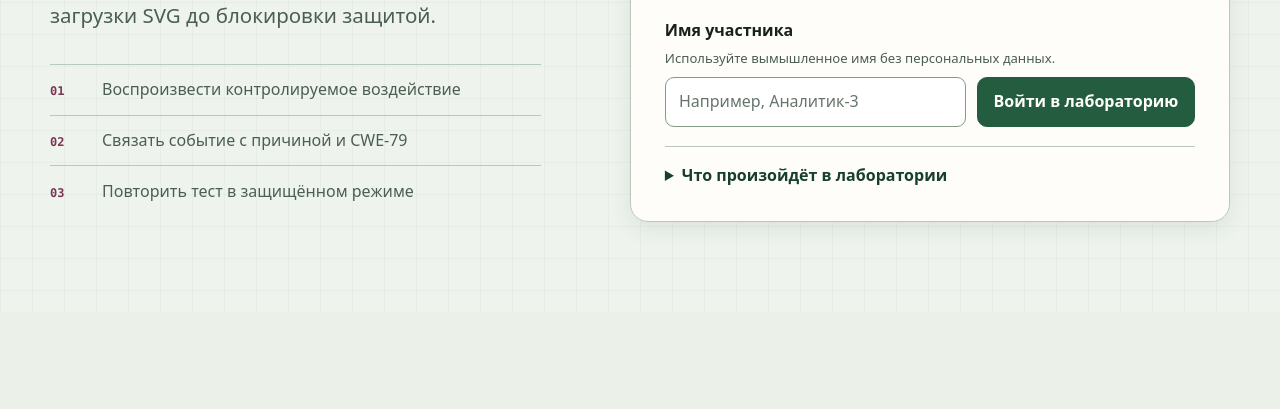
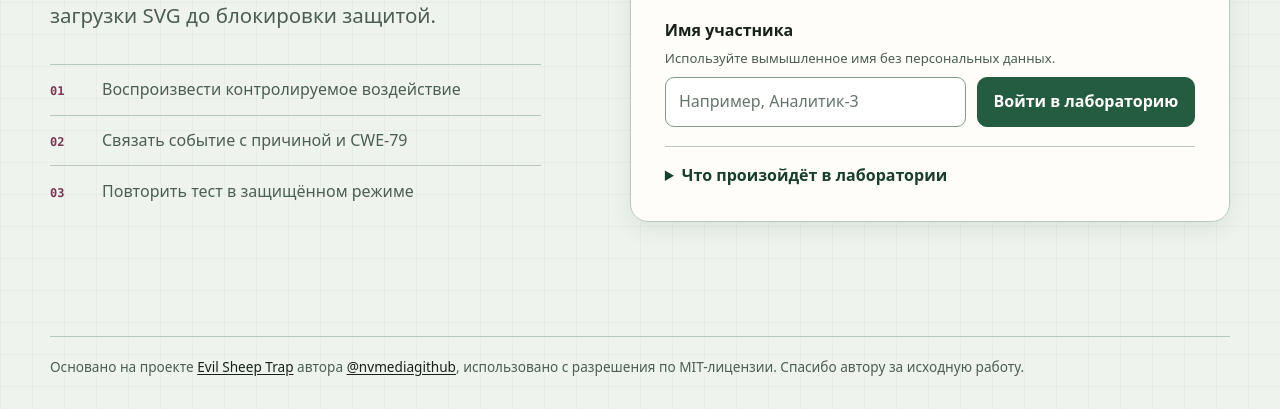
Before and after one commit to pikov-vitaliy/pikov-websec-lab, a Flask app: page / in a window 1280 px wide. Shown: the part 606-1015 px from the top of the page. Before the commit the page ends 897 px from the top, so only its background shows below. Run offline with Flask 3, Linux system fonts and the light colour scheme.

Commit message:
feat(ui): show upstream attribution on every page, including the landing page
The author credit, upstream link, and permission/MIT note lived only in
README.md and NOTICE.md; the running app UI had none. Add a bilingual (ru/en)
attribution footer in base.html so every page -- including the login landing
page -- links the upstream project (nvmediagithub/evil_sheep_trap) and the
author profile, and states it is used with permission under the MIT license.

Co-Authored-By: Claude Opus 4.8 <noreply@anthropic.com>
Claude-Session: https://claude.ai/code/session_01WBjHDy91HnXLBpfYpzhBKU

```diff
--- a/static/css/app.css
+++ b/static/css/app.css
@@ -182,6 +182,31 @@ code,
   gap: 1rem;
 }
 
+.site-footer {
+  width: min(calc(100% - 2rem), var(--content));
+  margin: 1.5rem auto 2rem;
+  padding-top: 1.15rem;
+  border-top: 1px solid var(--line);
+  color: var(--muted);
+  font-size: 0.85rem;
+  line-height: 1.55;
+}
+
+.site-footer .attribution {
+  margin: 0;
+}
+
+.attribution-link {
+  color: var(--ink);
+  text-decoration: underline;
+  text-underline-offset: 2px;
+}
+
+.attribution-link:hover,
+.attribution-link:focus-visible {
+  text-decoration-thickness: 2px;
+}
+
 .brand {
   display: inline-flex;
   align-items: center;
--- a/static/js/app.js
+++ b/static/js/app.js
@@ -6,6 +6,9 @@
       "a11y.skip": "К основному содержанию",
       "brand.subtitle": "Evil Sheep Trap · полигон Stored XSS",
       "brand.localOnly": "только локальный стенд",
+      "footer.basedOn": "Основано на проекте",
+      "footer.byAuthor": "автора",
+      "footer.permission": ", использовано с разрешения по MIT-лицензии. Спасибо автору за исходную работу.",
       "locale.label": "Язык интерфейса",
       "common.role": "Роль",
       "common.mode": "Режим",
@@ -195,6 +198,9 @@
       "a11y.skip": "Skip to main content",
       "brand.subtitle": "Evil Sheep Trap · Stored XSS training range",
       "brand.localOnly": "local lab only",
+      "footer.basedOn": "Based on the project",
+      "footer.byAuthor": "by",
+      "footer.permission": ", used with permission under the MIT license. Thanks to the original author.",
       "locale.label": "Interface language",
       "common.role": "Role",
       "common.mode": "Mode",
--- a/templates/base.html
+++ b/templates/base.html
@@ -37,6 +37,17 @@
     {% block content %}{% endblock %}
   </main>
 
+  <footer class="site-footer" role="contentinfo">
+    <p class="attribution">
+      <span data-i18n="footer.basedOn">Основано на проекте</span>
+      <a class="attribution-link" href="https://github.com/nvmediagithub/evil_sheep_trap"
+         target="_blank" rel="noopener noreferrer">Evil Sheep Trap</a>
+      <span data-i18n="footer.byAuthor">автора</span>
+      <a class="attribution-link" href="https://github.com/nvmediagithub"
+         target="_blank" rel="noopener noreferrer" translate="no">@nvmediagithub</a><span data-i18n="footer.permission">, использовано с разрешения по MIT-лицензии. Спасибо автору за исходную работу.</span>
+    </p>
+  </footer>
+
   <div id="globalStatus" class="visually-hidden" role="status" aria-live="polite"></div>
 </body>
 </html>
```
